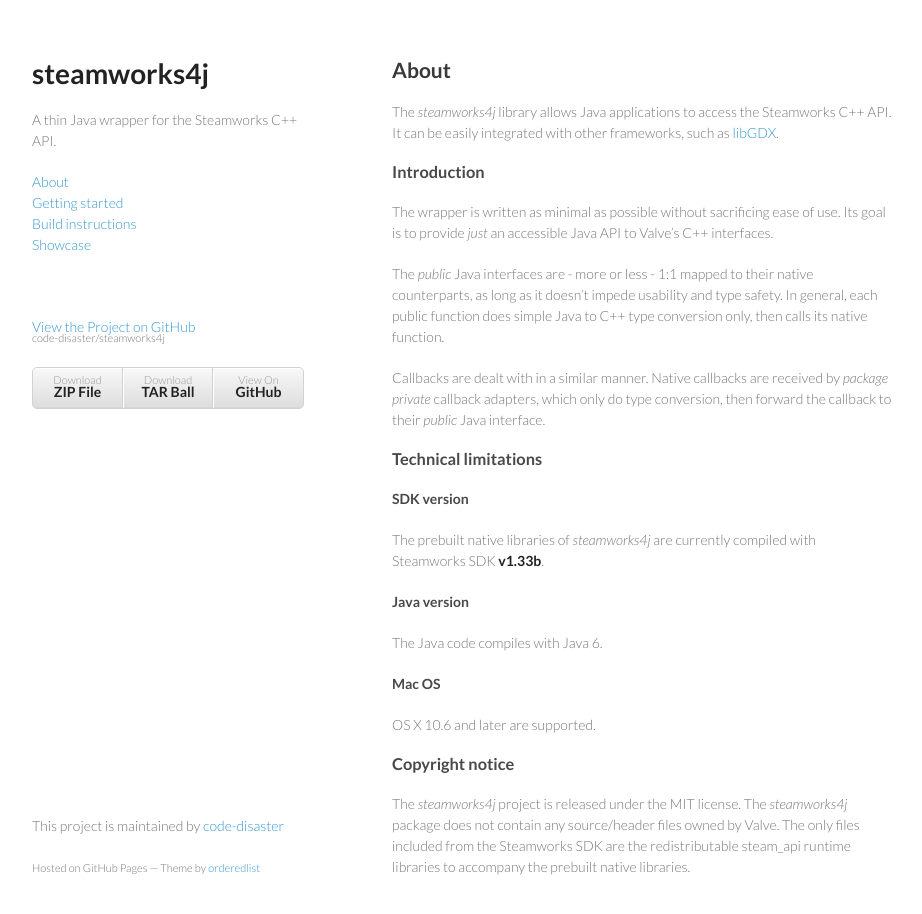
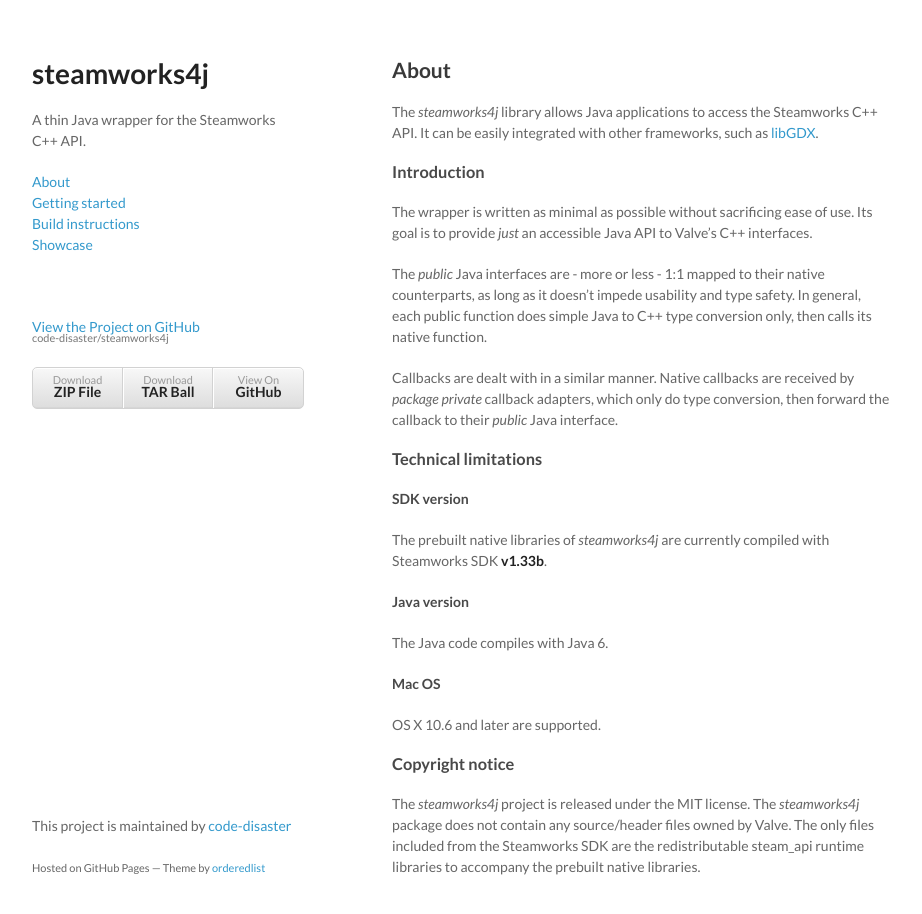
Before and after one commit to code-disaster/steamworks4j, a Jekyll site: the page built from index.md, in a window 1280 px wide and 947 px high. Shown: the top 914 px of the window, without its empty margins (178-1100 px from the left). Built offline with Jekyll 4.4.1, drawn with Linux system fonts in a browser that asks for light colours; Markdown is read by kramdown in place of the engine named in the settings.

Commit message:
Applied https://github.com/orderedlist/minimal/pull/2 to improve readability.

```diff
--- a/stylesheets/styles.css
+++ b/stylesheets/styles.css
@@ -1,10 +1,10 @@
-@import url(https://fonts.googleapis.com/css?family=Lato:300italic,700italic,300,700);
+@import url(https://fonts.googleapis.com/css?family=Lato:400italic,700italic,400,700);
 
 body {
   padding:50px;
   font:14px/1.5 Lato, "Helvetica Neue", Helvetica, Arial, sans-serif;
-  color:#777;
-  font-weight:300;
+  color:#666;
+  font-weight:400;
 }
 
 h1, h2, h3, h4, h5, h6 {
```
